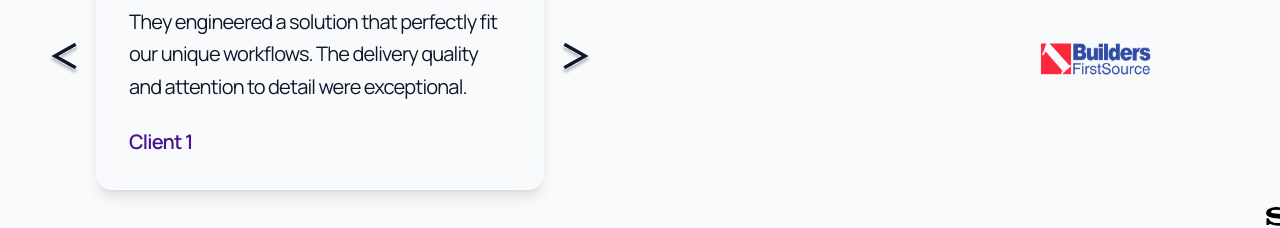
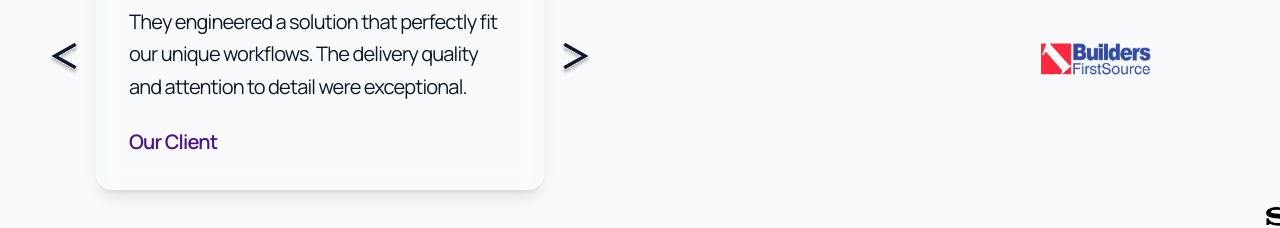
Before and after one commit to mithks/arkania-website, a Next.js app: page /about in a window 1280 px wide. Shown: the part 4620-4848 px from the top of the page. Built offline with nearby package versions, Linux system fonts and the light colour scheme.

Commit message:
Temp update - Partners page
Client testimonials

```diff
--- a/components/WhatOurClientsSaySection.tsx
+++ b/components/WhatOurClientsSaySection.tsx
@@ -19,17 +19,17 @@ const logos = [
 
 const testimonials = [
   {
-    author: 'Client 1',
+    author: 'Our Client',
     text:
       'They engineered a solution that perfectly fit our unique workflows. The delivery quality and attention to detail were exceptional.',
   },
   {
-    author: 'Client 2',
+    author: 'Our Client',
     text:
       'Arkania helped us scale globally with confidence. Their SAP expertise is world-class.',
   },
   {
-    author: 'Client 3',
+    author: 'Our Client',
     text:
       'A true partner in innovation. Reliable, responsive, and deeply technical.',
   },
```
